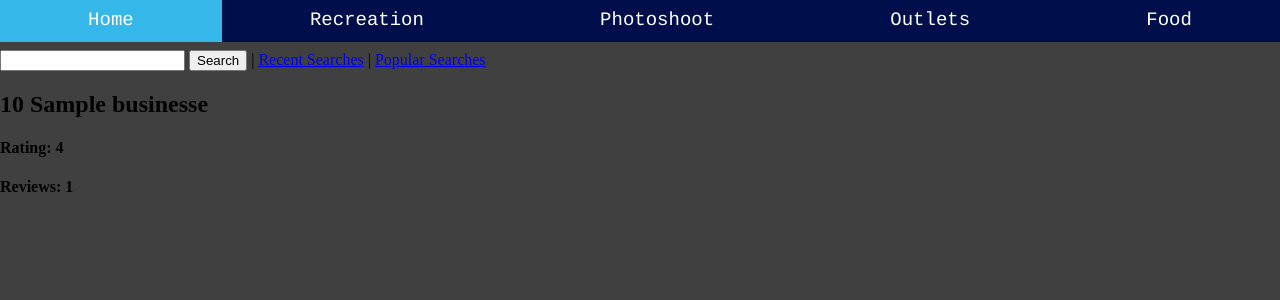
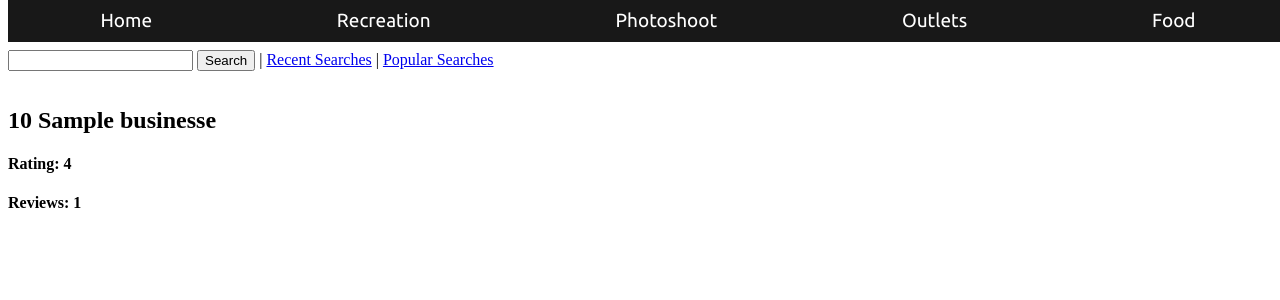
Before and after one commit to pixleman14/MarcoPollo_CSSI, a Python web app: template templates/main.html in a window 1280 px wide. Shown: the top 300 px of the page. Run offline with Jinja, Linux system fonts and the light colour scheme; the template is opened without the code that fills it: most values are stand-ins (such as "Sample title", 1, 10 or a date in 2020).

Commit message:
patched Mainpage

```diff
--- /dev/null
+++ b/styles/stylesYelp.css
@@ -0,0 +1,60 @@
+#navbar
+{
+  display: flex;
+  flex-direction: row;
+  justify-content: center;
+  background-color: #181818;
+  position: fixed;
+  top: 0;
+  width: 100%;
+  overflow: hidden;
+  z-index: 2;
+  line-height: 0.2;
+  font-size: 19px;
+}
+.btn
+{
+  display: flex;
+  flex-grow: 1;
+  flex-shrink: 1;
+  flex-basis: auto;
+  /*border-style: solid;
+  border-width: 5px;*/
+  justify-content: center;
+  background-color: #181818;
+  color: white;
+  font-family: 'Ubuntu', sans-serif;
+  cursor: pointer;
+  transition: background-color 0.3s ease-out;
+}
+.btn:hover
+{
+  background-color: #686868;
+}
+#btn1:hover
+{
+  background-color: #35B7E9;
+}
+#btn2:hover
+{
+  background-color: #35B7E9;
+}
+#btn3:hover
+{
+  background-color: #35B7E9;
+}
+#btn4:hover
+{
+  background-color: #35B7E9;
+}
+#btn5:hover
+{
+  background-color: #35B7E9;
+}
+.results
+{
+  display: flex;
+  flex-direction: column;
+  justify-content: center;
+
+}
--- a/templates/main.html
+++ b/templates/main.html
@@ -3,7 +3,7 @@
   <head>
     <meta charset="utf-8">
     <title>App Engine Yelp API Call Example</title>
-    <link rel="stylesheet" href="styles/stylesFood.css">
+    <link rel="stylesheet" href="styles/stylesYelp.css">
     <link href="https://fonts.googleapis.com/css?family=Roboto" rel="stylesheet">
     <link href="https://fonts.googleapis.com/css?family=Ubuntu" rel="stylesheet">
   </head>
@@ -44,11 +44,13 @@
     </code>
 -->
     {% for i in businesses %}
-    <div class = "">
+    <div class = "results">
+      <div class = "inResults">
       <h2>{{i['price']}} {{i['name']}}</h2>
       <h4>Rating: {{i['rating']}}</h4>
       <h4>Reviews: {{i['review_count']}}</h4>
     </div>
+    </div>
     {% endfor %}
   </body>
 </html>
```
